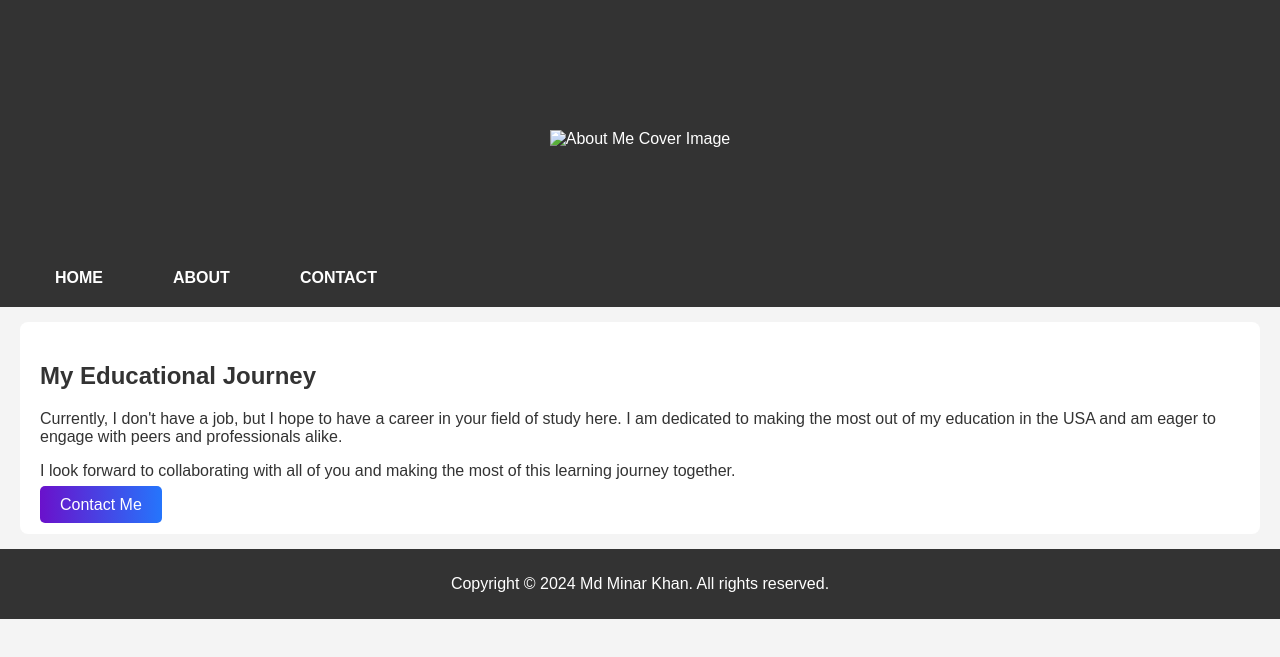
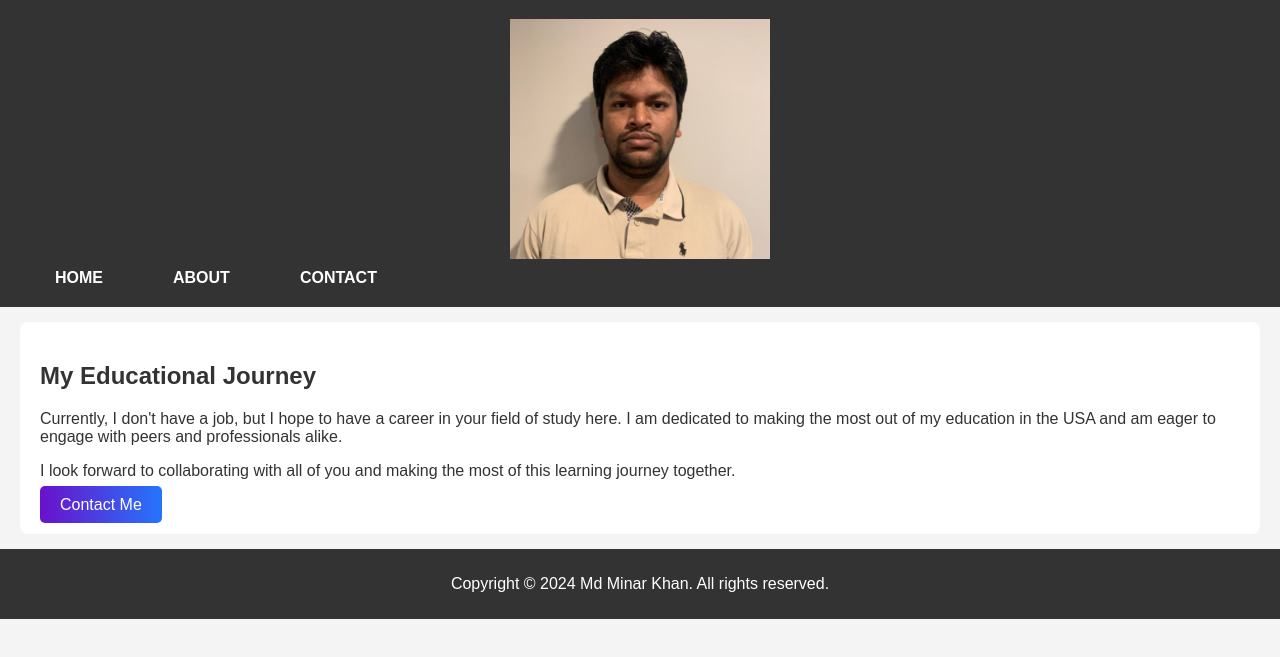
Before and after one commit to md-minar-khan/portfolio, a plain HTML site: page about.html in a window 1280 px wide. Shown: the part 71-728 px from the top of the page. Drawn offline with Linux system fonts and the light colour scheme.

Commit message:
Update about.html

```diff
--- a/about.html
+++ b/about.html
@@ -10,7 +10,7 @@
     <header>
         <h1>About Me</h1>
         <div class="container">
-            <img id="about_img" src="Images/about.png" alt="About Me Cover Image">
+            <img id="about_img" src="about.png" alt="About Me Cover Image">
         </div>
         <nav>
             <ul>
```
